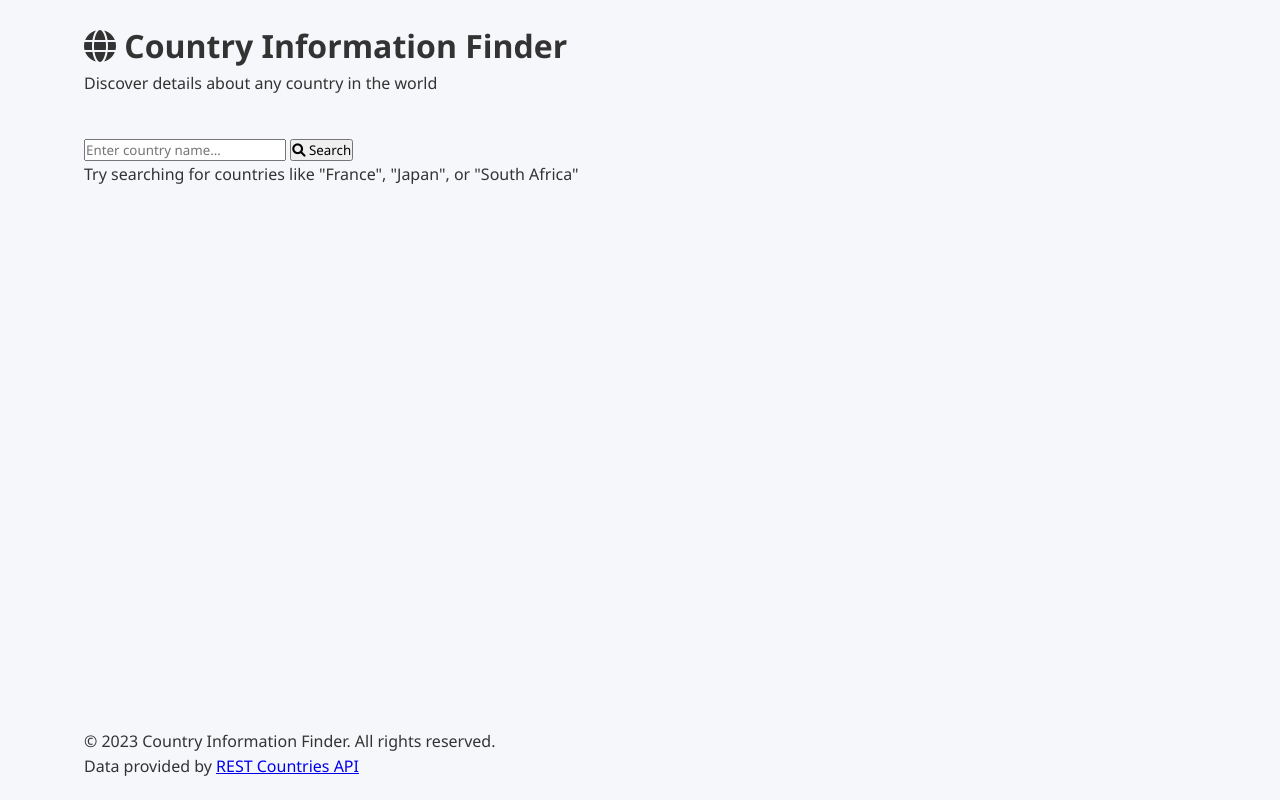
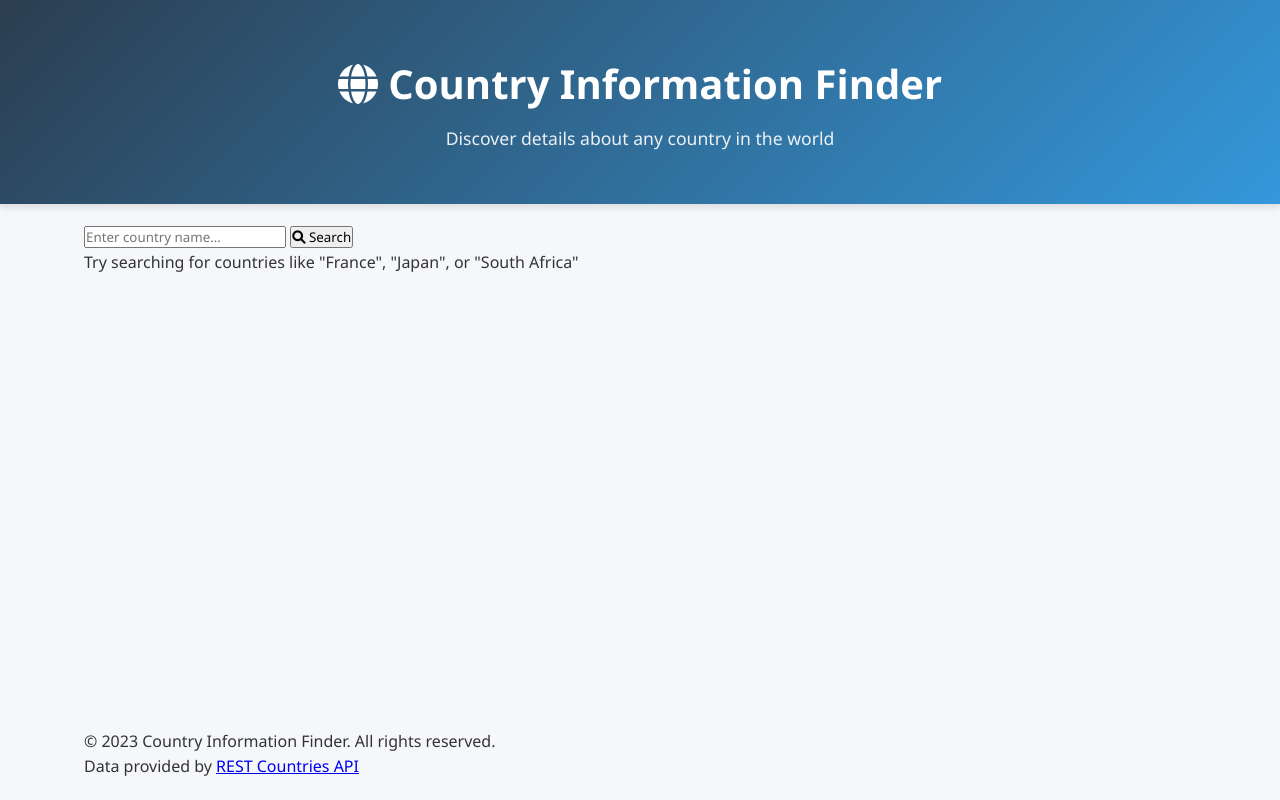
Before and after one commit to sksafsad/FinalExam, a plain HTML site: page index.html in a window 1280 px wide. Drawn offline with Linux system fonts and the light colour scheme.

Commit message:
4th Draft

```diff
--- a/styles.css
+++ b/styles.css
@@ -27,3 +27,22 @@ body {
     flex: 1;
     padding-bottom: 20px;
 }
+
+/* Header Styles */
+header {
+    background: linear-gradient(135deg, #2c3e50, #3498db);
+    color: white;
+    padding: 2rem 0;
+    text-align: center;
+    box-shadow: 0 4px 6px rgba(0, 0, 0, 0.1);
+}
+
+header h1 {
+    font-size: 2.5rem;
+    margin-bottom: 0.5rem;
+}
+
+header p {
+    font-size: 1.1rem;
+    opacity: 0.9;
+}
```
